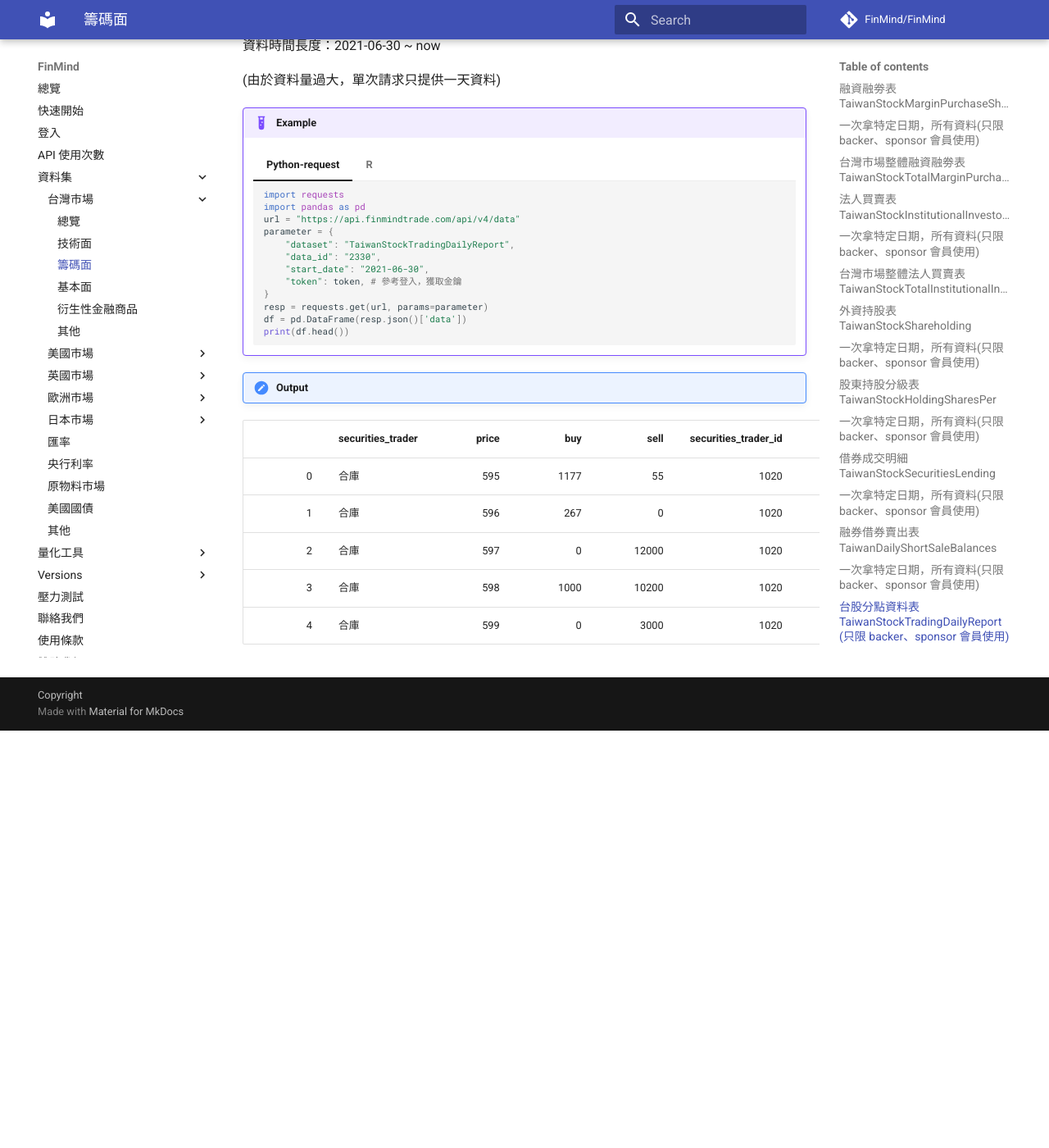
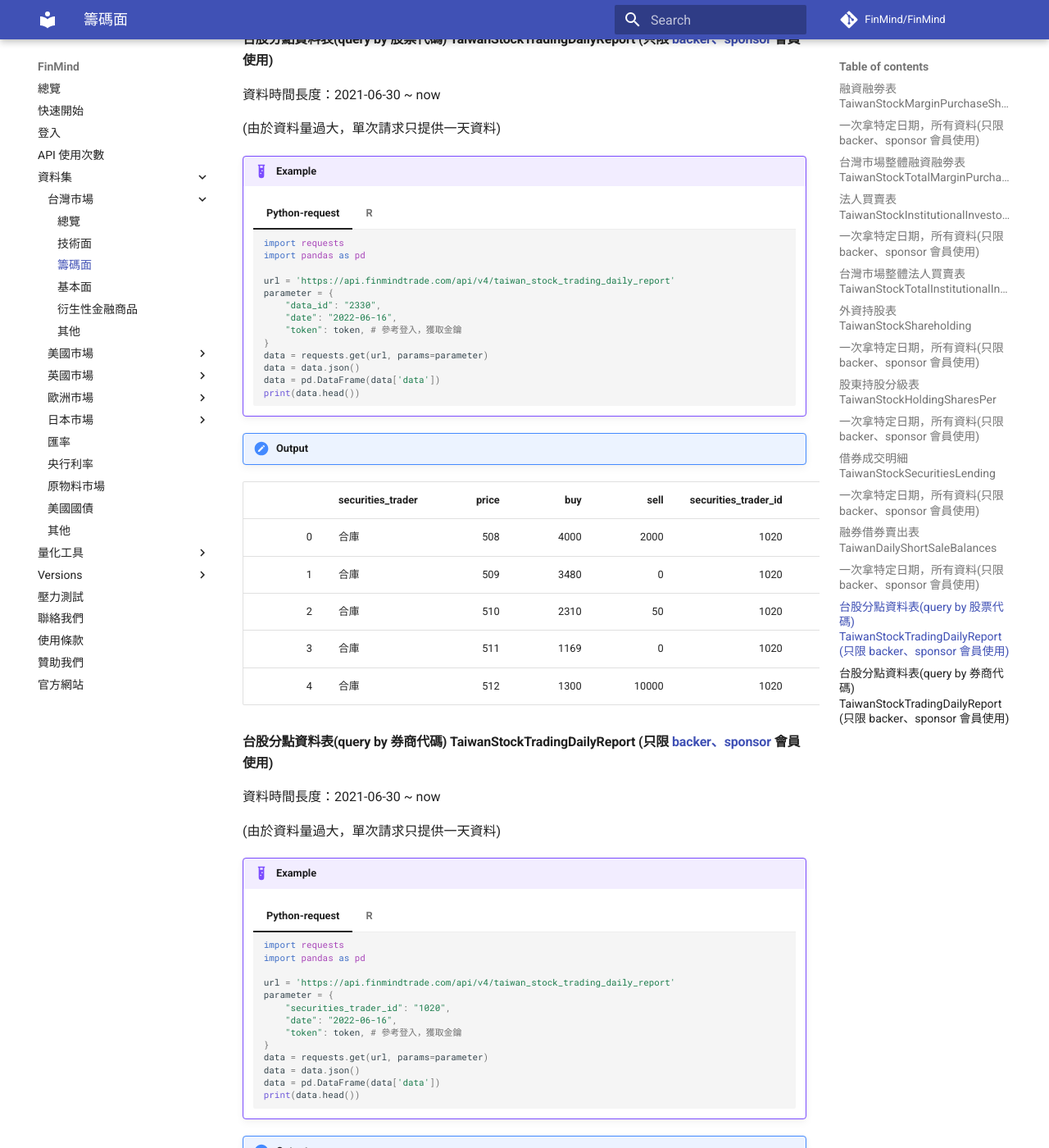
Before and after one commit to FinMind/FinMind-Doc, an MkDocs documentation site: the page built from docs/tutor/TaiwanMarket/Chip.md, in a window 1280 px wide and 1400 px high, scrolled down 10222 px. Shown: the whole window at 82% size. Built offline with MkDocs 1.6.1 and Material for MkDocs 9.7.7, drawn with Linux system fonts in a browser that asks for light colours; comment, search, counter and statistics services are not loaded; before the commit the page ends 11113 px from its top, so only the background shows below that; some of the changed text lies outside the part shown.

Commit message:
feat: add taiwan_stock_trading_daily_report

````diff
--- a/docs/tutor/TaiwanMarket/Chip.md
+++ b/docs/tutor/TaiwanMarket/Chip.md
@@ -9,7 +9,8 @@
 - [股權持股分級表 TaiwanStockHoldingSharesPer](https://finmind.github.io/tutor/TaiwanMarket/Chip/#taiwanstockholdingsharesper)
 - [借券成交明細 TaiwanStockSecuritiesLending](https://finmind.github.io/tutor/TaiwanMarket/Chip/#taiwanstocksecuritieslending)
 - [融券借券賣出表 TaiwanDailyShortSaleBalances](https://finmind.github.io/tutor/TaiwanMarket/Chip/#taiwandailyshortsalebalances)
-- [台股分點資料表 TaiwanStockTradingDailyReport](https://finmind.github.io/tutor/TaiwanMarket/Chip/#taiwanstocktradingdailyreport-backersponsor)
+- [台股分點資料表(query by 股票代碼) TaiwanStockTradingDailyReport](https://finmind.github.io/tutor/TaiwanMarket/Chip/#query-by-taiwanstocktradingdailyreport-backersponsor)
+- [台股分點資料表(query by 券商代碼) TaiwanStockTradingDailyReport](https://finmind.github.io/tutor/TaiwanMarket/Chip/#query-by-taiwanstocktradingdailyreport-backersponsor_1)
 
 #### 融資融劵表 TaiwanStockMarginPurchaseShortSale
 
@@ -889,7 +890,7 @@
     |  3 |       0053 |                                    0 |                            0 |                               0 |                                 0 |                                   0 |                 1622000 |                                 0 |                         0 |                      0 |                          0 |                                0 |                 3158 |                            0 | 2020-04-01 |
     |  4 |       0054 |                                    0 |                            0 |                               0 |                                 0 |                                   0 |                 2531000 |                                 0 |                         0 |                      0 |                          0 |                                0 |                 1357 |                            0 | 2020-04-01 |
 
-#### 台股分點資料表 TaiwanStockTradingDailyReport (只限 [backer、sponsor](https://finmindtrade.com/analysis/#/Sponsor/sponsor) 會員使用)
+#### 台股分點資料表(query by 股票代碼) TaiwanStockTradingDailyReport (只限 [backer、sponsor](https://finmindtrade.com/analysis/#/Sponsor/sponsor) 會員使用)
 資料時間長度：2021-06-30 ~ now
 
 (由於資料量過大，單次請求只提供一天資料)
@@ -899,16 +900,17 @@
         ```python
         import requests
         import pandas as pd
-        url = "https://api.finmindtrade.com/api/v4/data"
+
+        url = 'https://api.finmindtrade.com/api/v4/taiwan_stock_trading_daily_report'
         parameter = {
-            "dataset": "TaiwanStockTradingDailyReport",
             "data_id": "2330",
-            "start_date": "2021-06-30",
+            "date": "2022-06-16",
             "token": token, # 參考登入，獲取金鑰
         }
-        resp = requests.get(url, params=parameter)
-        df = pd.DataFrame(resp.json()['data'])
-        print(df.head())
+        data = requests.get(url, params=parameter)
+        data = data.json()
+        data = pd.DataFrame(data['data'])
+        print(data.head())
 
         ```
     === "R"
@@ -916,13 +918,12 @@
         library(httr)
         library(data.table)
         library(dplyr)
-        url = 'https://api.finmindtrade.com/api/v4/data'
+        url = 'https://api.finmindtrade.com/api/v4/taiwan_stock_trading_daily_report'
         response = httr::GET(
         url = url,
         query = list(
-            dataset="TaiwanStockTradingDailyReport",
             data_id="2330",
-            start_date= "2021-06-30",
+            start_date= "2022-06-16",
             token = token # 參考登入，獲取金鑰
         )
         )
@@ -937,8 +938,68 @@
 !!! output
 |    | securities_trader   |   price |   buy |   sell |   securities_trader_id |   stock_id | date       |
 |---:|:--------------------|--------:|------:|-------:|-----------------------:|-----------:|:-----------|
-|  0 | 合庫                |     595 |  1177 |     55 |                   1020 |       2330 | 2021-06-30 |
-|  1 | 合庫                |     596 |   267 |      0 |                   1020 |       2330 | 2021-06-30 |
-|  2 | 合庫                |     597 |     0 |  12000 |                   1020 |       2330 | 2021-06-30 |
-|  3 | 合庫                |     598 |  1000 |  10200 |                   1020 |       2330 | 2021-06-30 |
-|  4 | 合庫                |     599 |     0 |   3000 |                   1020 |       2330 | 2021-06-30 |
+|  0 | 合庫                |     508 |  4000 |   2000 |                   1020 |       2330 | 2022-06-16 |
+|  1 | 合庫                |     509 |  3480 |      0 |                   1020 |       2330 | 2022-06-16 |
+|  2 | 合庫                |     510 |  2310 |     50 |                   1020 |       2330 | 2022-06-16 |
+|  3 | 合庫                |     511 |  1169 |      0 |                   1020 |       2330 | 2022-06-16 |
+|  4 | 合庫                |     512 |  1300 |  10000 |                   1020 |       2330 | 2022-06-16 |
+
+#### 台股分點資料表(query by 券商代碼) TaiwanStockTradingDailyReport (只限 [backer、sponsor](https://finmindtrade.com/analysis/#/Sponsor/sponsor) 會員使用)
+資料時間長度：2021-06-30 ~ now
+
+(由於資料量過大，單次請求只提供一天資料)
+
+!!! example
+    === "Python-request"
+        ```python
+        import requests
+        import pandas as pd
+
+        url = 'https://api.finmindtrade.com/api/v4/taiwan_stock_trading_daily_report'
+        parameter = {
+            "securities_trader_id": "1020",
+            "date": "2022-06-16",
+            "token": token, # 參考登入，獲取金鑰
+        }
+        data = requests.get(url, params=parameter)
+        data = data.json()
+        data = pd.DataFrame(data['data'])
+        print(data.head())
+
+        ```
+    === "R"
+        ```R
+        library(httr)
+        library(data.table)
+        library(dplyr)
+        url = 'https://api.finmindtrade.com/api/v4/taiwan_stock_trading_daily_report'
+        response = httr::GET(
+        url = url,
+        query = list(
+            securities_trader_id="1020",
+            start_date= "2022-06-16",
+            token = token # 參考登入，獲取金鑰
+        )
+        )
+        data = content(response)
+        df = data$data %>%
+        do.call('rbind',.) %>%
+        data.table
+        head(df)
+
+        ```
+
+!!! output
+|      | securities_trader   |   price |   buy |   sell |   securities_trader_id |   stock_id | date       |
+|-----:|:--------------------|--------:|------:|-------:|-----------------------:|-----------:|:-----------|
+|    0 | 合庫                |  122.25 | 19000 |      0 |                   1020 |       0050 | 2022-06-16 |
+|    1 | 合庫                |  122.3  | 80000 |      0 |                   1020 |       0050 | 2022-06-16 |
+|    2 | 合庫                |  122.35 | 10000 |      0 |                   1020 |       0050 | 2022-06-16 |
+|    3 | 合庫                |  122.5  |  1300 |      0 |                   1020 |       0050 | 2022-06-16 |
+|    4 | 合庫                |  122.55 | 20000 |      0 |                   1020 |       0050 | 2022-06-16 |
+|  ... | ...                 |  ...    | ...   |   ... |                   ...   |       ...  | ...        |
+| 3211 | 合庫                |  107    |  1000 |  50000 |                   1020 |       9958 | 2022-06-16 |
+| 3212 | 合庫                |  107.5  |     0 |  32000 |                   1020 |       9958 | 2022-06-16 |
+| 3213 | 合庫                |  108    |     0 |   2000 |                   1020 |       9958 | 2022-06-16 |
+| 3214 | 合庫                |  108.5  |   150 |      0 |                   1020 |       9958 | 2022-06-16 |
+| 3215 | 合庫                |   16.05 |  1000 |      0 |                   1020 |       9962 | 2022-06-16 |
````
